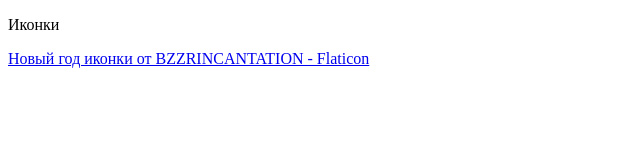
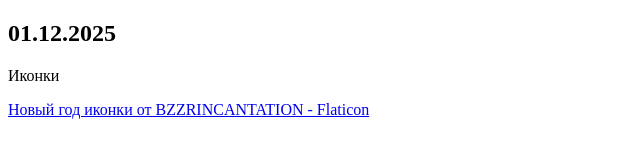
Before and after one commit to elizaveta-ramn/dem.github.io, a plain HTML site: page index.html in a window 1280 px wide. Shown: the whole page, without its empty margins (0-640 px from the left). Drawn offline with Linux system fonts and the light colour scheme.

Commit message:
Update index.html

```diff
--- a/index.html
+++ b/index.html
@@ -4,6 +4,7 @@
     <title>мой блог</title
   </head>
   <body>
+    <h2>01.12.2025</h2>
 <p>Иконки
 </p><a href="https://www.flaticon.com/ru/free-icons/-" title="новый год иконки">Новый год иконки от BZZRINCANTATION - Flaticon</a>
   </body>
```
